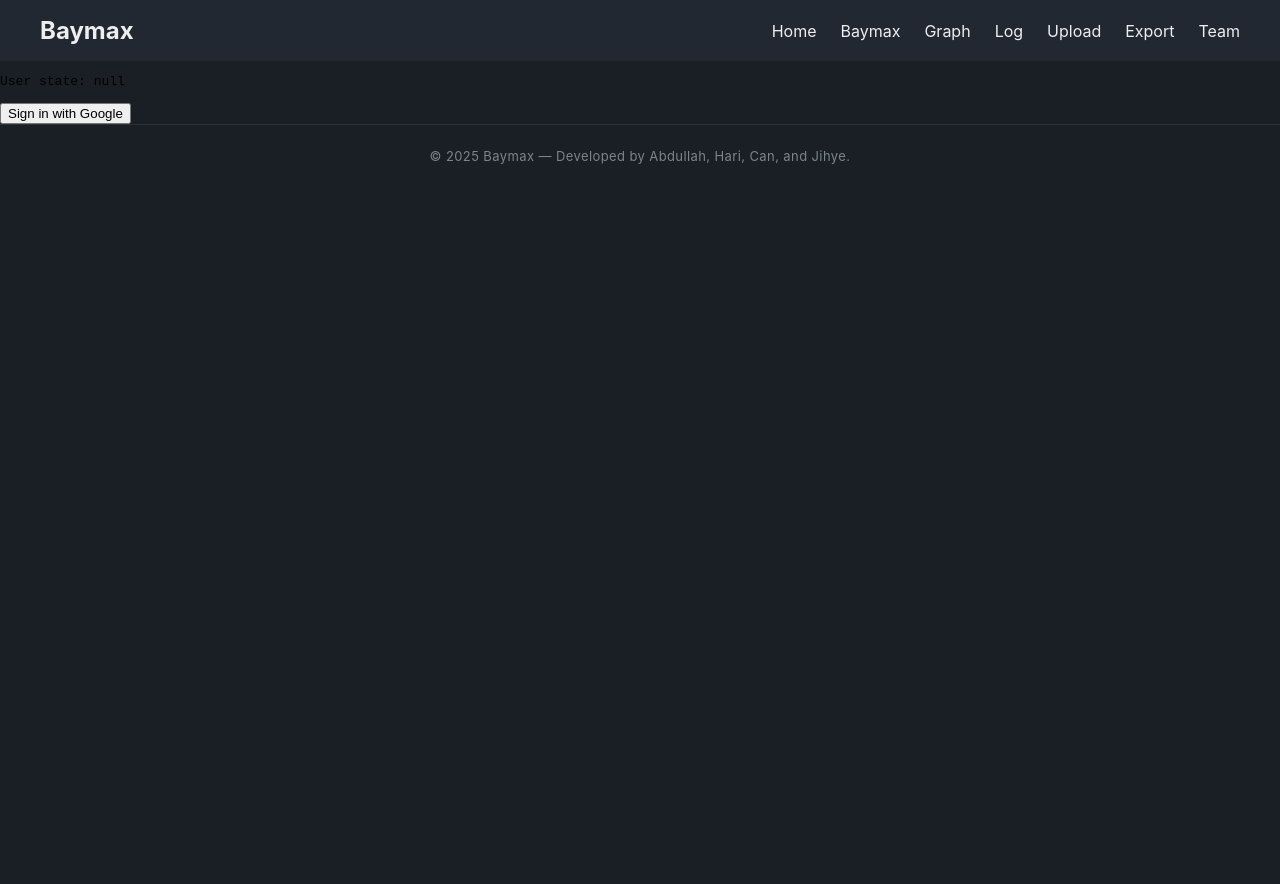
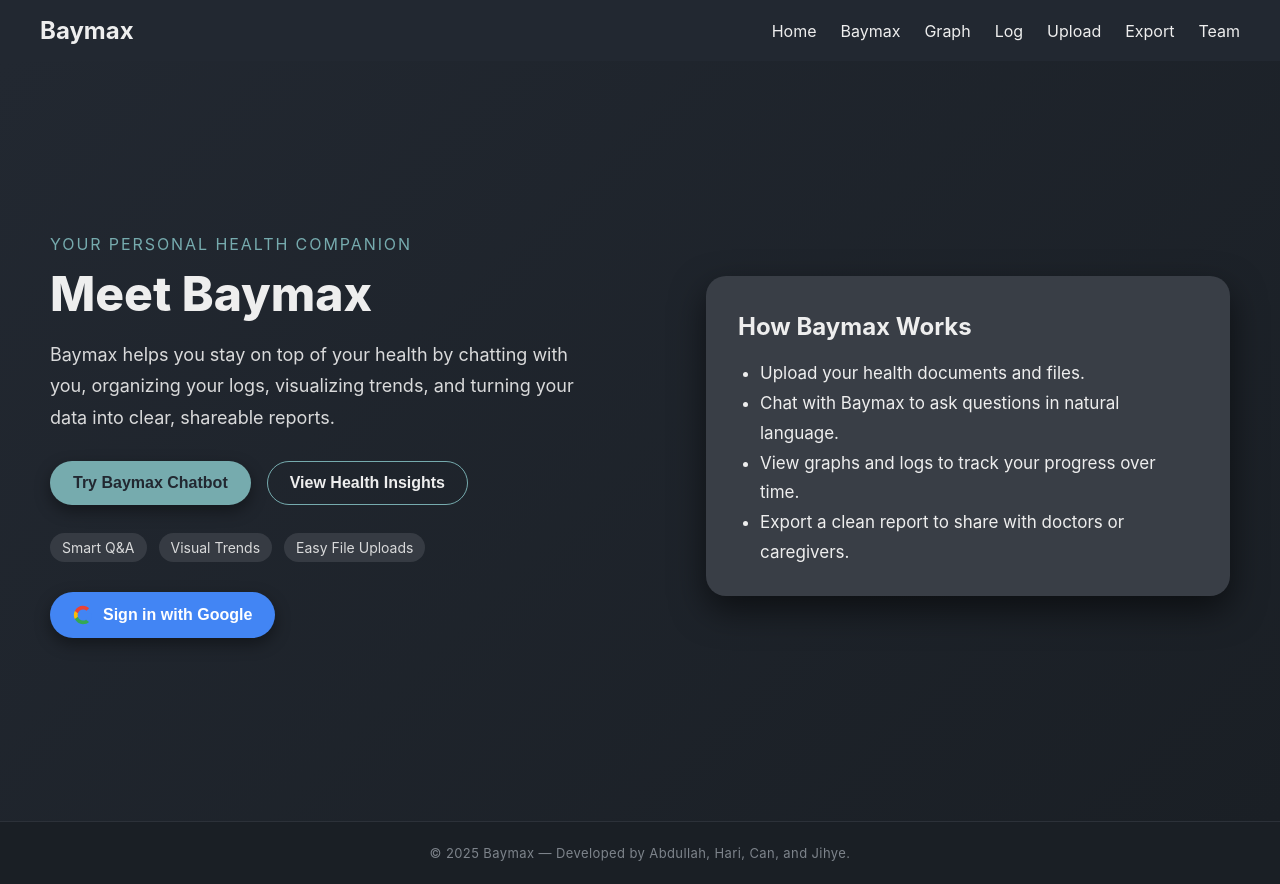
Before and after one commit to jihyeleekr/Baymax, a React (Create React App) app in the folder frontend/: page / in a window 1280 px wide. Before the commit the page ends 800 px from the top, so only its background shows below. Built offline with nearby package versions, Linux system fonts and the light colour scheme; no server answers.

Commit message:
integrated supabase auth for chatbot and will do testing later

```diff
--- a/frontend/src/Home.js
+++ b/frontend/src/Home.js
@@ -1,39 +1,105 @@
 import React, { useEffect, useState } from "react";
 import { supabase } from "./SupabaseClient";
+import "./Home.css";
 
 function Home() {
   const [user, setUser] = useState(null);
 
   useEffect(() => {
-    supabase.auth.getUser().then(({ data, error }) => {
-      if (error) console.log(error);
-      setUser(data?.user || null);
-      console.log("Mounted:", data?.user);
-    });
+    // Handle OAuth tokens in URL hash
+    const hash = window.location.hash;
+    if (hash && hash.includes("access_token")) {
+      const params = new URLSearchParams(hash.substring(1));
+      const access_token = params.get("access_token");
+      const refresh_token = params.get("refresh_token");
+
+      if (access_token && refresh_token) {
+        supabase.auth
+          .setSession({ access_token, refresh_token })
+          .then(({ data }) => {
+            setUser(data.session?.user ?? null);
+            window.history.replaceState({}, document.title, window.location.pathname);
+          });
+      } else {
+        window.history.replaceState({}, document.title, window.location.pathname);
+      }
+    }
+    supabase.auth.getUser().then(({ data }) => setUser(data?.user || null));
     const { data: { subscription } = {} } = supabase.auth.onAuthStateChange((_event, session) => {
       setUser(session?.user ?? null);
-      console.log("State changed:", session?.user);
     });
     return () => { subscription && subscription.unsubscribe(); };
   }, []);
 
-  // --- Inserted sign-in handler here ---
   const signInWithGoogle = async () => {
     await supabase.auth.signInWithOAuth({
       provider: "google",
-      options: { redirectTo: window.location.origin }
+      options: { redirectTo: window.location.origin },
     });
   };
 
   return (
-    <div>
-      <pre>User state: {JSON.stringify(user, null, 2)}</pre>
-      {user ? (
-        <button onClick={() => supabase.auth.signOut()}>Sign Out</button>
-      ) : (
-        <button onClick={signInWithGoogle}>Sign in with Google</button>
-      )}
+    <div className="home-hero">
+      {/* Left hero/main content */}
+      <div className="home-left">
+        <div className="home-tagline">YOUR PERSONAL HEALTH COMPANION</div>
+        <div className="home-title">Meet Baymax</div>
+        <div className="home-subtitle">
+          Baymax helps you stay on top of your health by chatting with you, organizing your logs, visualizing trends, and turning your data into clear, shareable reports.
+        </div>
+        <div className="home-buttons">
+          <button className="home-btn primary">Try Baymax Chatbot</button>
+          <button className="home-btn secondary">View Health Insights</button>
+        </div>
+        <div className="home-highlights">
+          <span>Smart Q&amp;A</span>
+          <span>Visual Trends</span>
+          <span>Easy File Uploads</span>
+        </div>
+
+        {/* Auth block (sign in / show account) */}
+        <div style={{ marginTop: 30 }}>
+          {!user ? (
+            <button className="home-btn primary" style={{ background: "#4285F4", color: "white", display: "flex", alignItems: "center", gap: 10 }} onClick={signInWithGoogle}>
+              <svg className="google-icon" style={{ width: 20, height: 20 }} viewBox="0 0 24 24">
+                <path fill="#4285F4" d="M22.56 12.25c0-.78-.07-1.53-.2-2.25H12v4.26h5.92c-.26 1.37-1.04 2.53-2.21 3.31v2.77h3.57c2.08-1.92 3.28-4.74 3.28-8.09z"/>
+                <path fill="#34A853" d="M12 23c2.97 0 5.46-.98 7.28-2.66l-3.57-2.77c-.98.66-2.23 1.06-3.71 1.06-2.86 0-5.29-1.93-6.16-4.53H2.18v2.84C3.99 20.53 7.7 23 12 23z"/>
+                <path fill="#FBBC05" d="M5.84 14.09c-.22-.66-.35-1.36-.35-2.09s.13-1.43.35-2.09V7.07H2.18C1.43 8.55 1 10.22 1 12s.43 3.45 1.18 4.93l2.85-2.22.81-.62z"/>
+                <path fill="#EA4335" d="M12 5.38c1.62 0 3.06.56 4.21 1.64l3.15-3.15C17.45 2.09 14.97 1 12 1 7.7 1 3.99 3.47 2.18 7.07l3.66 2.84c.87-2.6 3.3-4.53 6.16-4.53z"/>
+              </svg>
+              Sign in with Google
+            </button>
+          ) : (
+            <div style={{ marginTop: "15px", marginBottom: "8px" }}>
+              <span style={{ color: "#76abae", fontWeight: 600 }}>
+                Welcome, {user.user_metadata?.full_name || user.email}!
+              </span>
+              <button
+                className="home-btn secondary"
+                style={{ marginLeft: 16 }}
+                onClick={() => supabase.auth.signOut()}
+              >
+                Sign Out
+              </button>
+            </div>
+          )}
+        </div>
+      </div>
+
+      {/* Right: Card showing "How Baymax Works" */}
+      <div className="home-right">
+        <div className="home-card">
+          <h3>How Baymax Works</h3>
+          <ul>
+            <li>Upload your health documents and files.</li>
+            <li>Chat with Baymax to ask questions in natural language.</li>
+            <li>View graphs and logs to track your progress over time.</li>
+            <li>Export a clean report to share with doctors or caregivers.</li>
+          </ul>
+        </div>
+      </div>
     </div>
   );
 }
+
 export default Home;
--- a/frontend/src/SupabaseClient.js
+++ b/frontend/src/SupabaseClient.js
@@ -6,4 +6,11 @@ const supabaseKey = process.env.REACT_APP_SUPABASE_ANON_KEY;
 console.log("Supabase URL:", supabaseUrl);
 console.log("Supabase Key:", supabaseKey);
 
-export const supabase = createClient(supabaseUrl, supabaseKey);
+export const supabase = createClient(supabaseUrl, supabaseKey, {
+  auth: {
+    detectSessionInUrl: true,
+    persistSession: true,
+    autoRefreshToken: true,
+    storage: window.localStorage,
+  }
+});
--- a/frontend/src/components/BaymaxChat.js
+++ b/frontend/src/components/BaymaxChat.js
@@ -1,8 +1,11 @@
 import React, { useState, useEffect, useRef } from "react";
 import { supabase } from '../SupabaseClient';
-
 import "./BaymaxChat.css";
 
+// Utility: get personalized LS key
+function getChatStorageKey(user) {
+  return user?.email ? `baymax_chat_history_${user.email}` : "baymax_chat_history_guest";
+}
 
 function getFormattedTime() {
   const now = new Date();
@@ -14,17 +17,14 @@ import "./BaymaxChat.css";
 }
 
 function BaymaxChat() {
-  // Initialize messages from localStorage or use defaults
+  // Store current user (for personalization)
+  const [user, setUser] = useState(null);
+
+  // Load initial messages according to user
   const [messages, setMessages] = useState(() => {
-    const saved = localStorage.getItem('baymax_chat_history');
-    if (saved) {
-      return JSON.parse(saved);
-    }
-
-
-
-
-
+    // Temporarily load top-level guest data before true user known
+    const saved = localStorage.getItem("baymax_chat_history_guest");
+    if (saved) return JSON.parse(saved);
     return [
       {
         id: 1,
@@ -44,6 +44,43 @@ function BaymaxChat() {
   const [input, setInput] = useState("");
   const chatWindowRef = useRef(null);
 
+  // Get user on mount and listen for log in/out
+  useEffect(() => {
+    // Initial check
+    supabase.auth.getUser().then(({ data }) => {
+      setUser(data?.user || null);
+    });
+    // Listen for auth state changes
+    const { data: { subscription } = {} } = supabase.auth.onAuthStateChange((_event, session) => {
+      setUser(session?.user ?? null);
+    });
+    return () => { subscription && subscription.unsubscribe(); };
+  }, []);
+
+  // When user changes, load their personal chat history
+  useEffect(() => {
+    const key = getChatStorageKey(user);
+    const saved = localStorage.getItem(key);
+    if (saved) {
+      setMessages(JSON.parse(saved));
+    } else {
+      setMessages([
+        {
+          id: 1,
+          sender: "bot",
+          text: "Hi, I'm Baymax. How can I help with your health today?",
+          time: getFormattedTime(),
+        },
+        {
+          id: 2,
+          sender: "user",
+          text: "Show me a summary of my recent logs.",
+          time: getFormattedTime(),
+        },
+      ]);
+    }
+  }, [user]);
+
   // Auto-scroll to bottom when messages change
   useEffect(() => {
     if (chatWindowRef.current) {
@@ -51,10 +88,11 @@ function BaymaxChat() {
     }
   }, [messages]);
 
-  // Save messages to localStorage
+  // Save messages to personal localStorage key
   useEffect(() => {
-    localStorage.setItem('baymax_chat_history', JSON.stringify(messages));
-  }, [messages]);
+    const key = getChatStorageKey(user);
+    localStorage.setItem(key, JSON.stringify(messages));
+  }, [messages, user]);
 
   // Handle sending messages
   const handleSend = async (e) => {
@@ -63,19 +101,22 @@ function BaymaxChat() {
 
     const userInput = input.trim();
 
-  setMessages((prev) => [...prev, {
+    setMessages((prev) => [
+      ...prev,
+      {
         id: Date.now(),
         sender: "user",
         text: userInput,
         time: "Now",
-  }]);
+      },
+    ]);
     setInput("");
 
     try {
-    // Get Supabase user
+      // If user is logged in, get full user object (for id or email)
       const userResult = await supabase.auth.getUser();
-    const user = userResult.data?.user;
-    const userId = user ? user.id : "anonymous";
+      const currentUser = userResult.data?.user;
+      const userId = currentUser ? currentUser.id : "anonymous";
 
       // API CALL WITH USER ID
       const response = await fetch('http://localhost:5001/api/chat', {
@@ -87,29 +128,41 @@ function BaymaxChat() {
       const data = await response.json();
 
       if (response.ok) {
-      setMessages((prev) => [...prev, {
+        setMessages((prev) => [
+          ...prev,
+          {
             id: Date.now() + 1,
             sender: "bot",
             text: data.response,
             time: "Now"
-      }]);
+          }
+        ]);
       } else {
-      setMessages((prev) => [...prev, {
+        setMessages((prev) => [
+          ...prev,
+          {
             id: Date.now() + 1,
             sender: "bot",
             text: "Error: " + (data.error || 'Failed to get response'),
             time: "Now"
-      }]);
+          }
+        ]);
       }
     } catch (error) {
-    setMessages((prev) => [...prev, {
+      setMessages((prev) => [
+        ...prev,
+        {
           id: Date.now() + 1,
           sender: "bot",
           text: "Connection error: " + error.message,
           time: "Now"
-    }]);
+        }
+      ]);
     }
   };
+
+  // ...return (...) stays the same
+
 
   return (
     <div className="chat-page">
```
Lines whose indentation alone changed are shown as unchanged.
